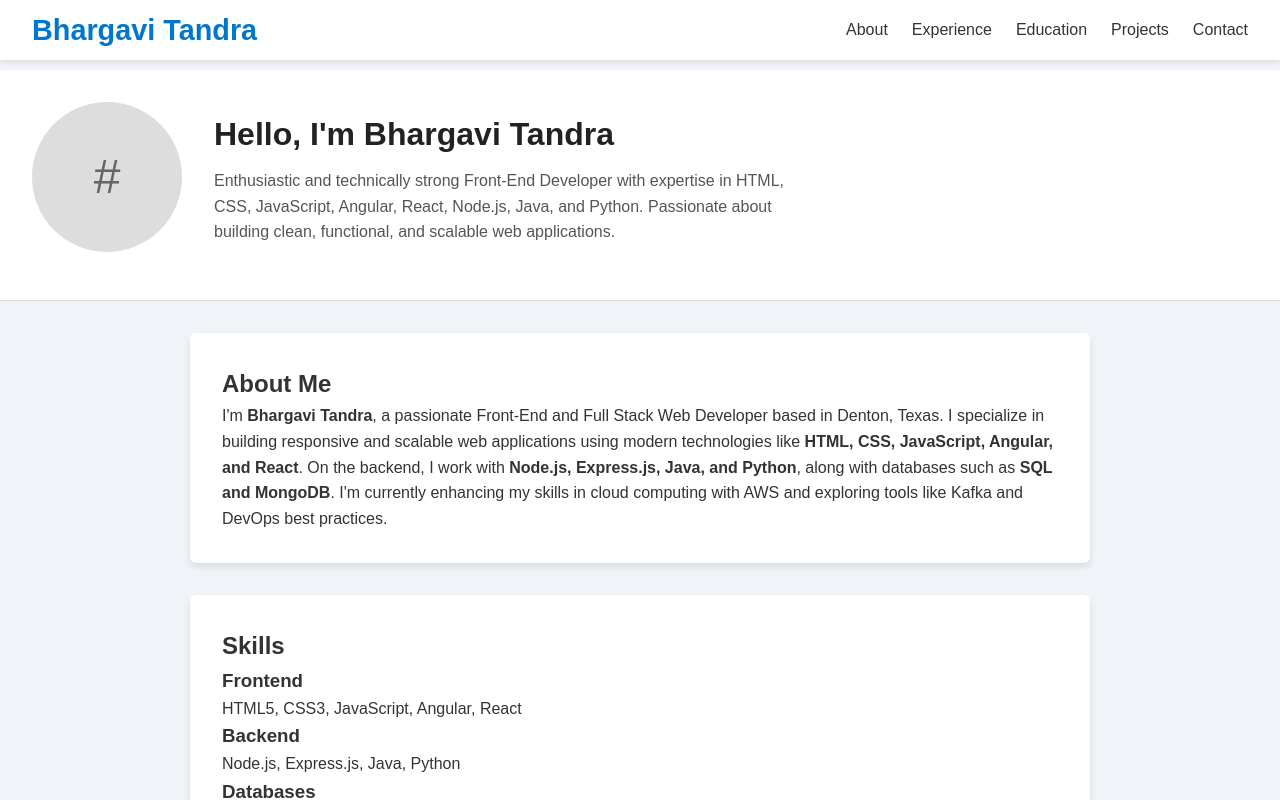
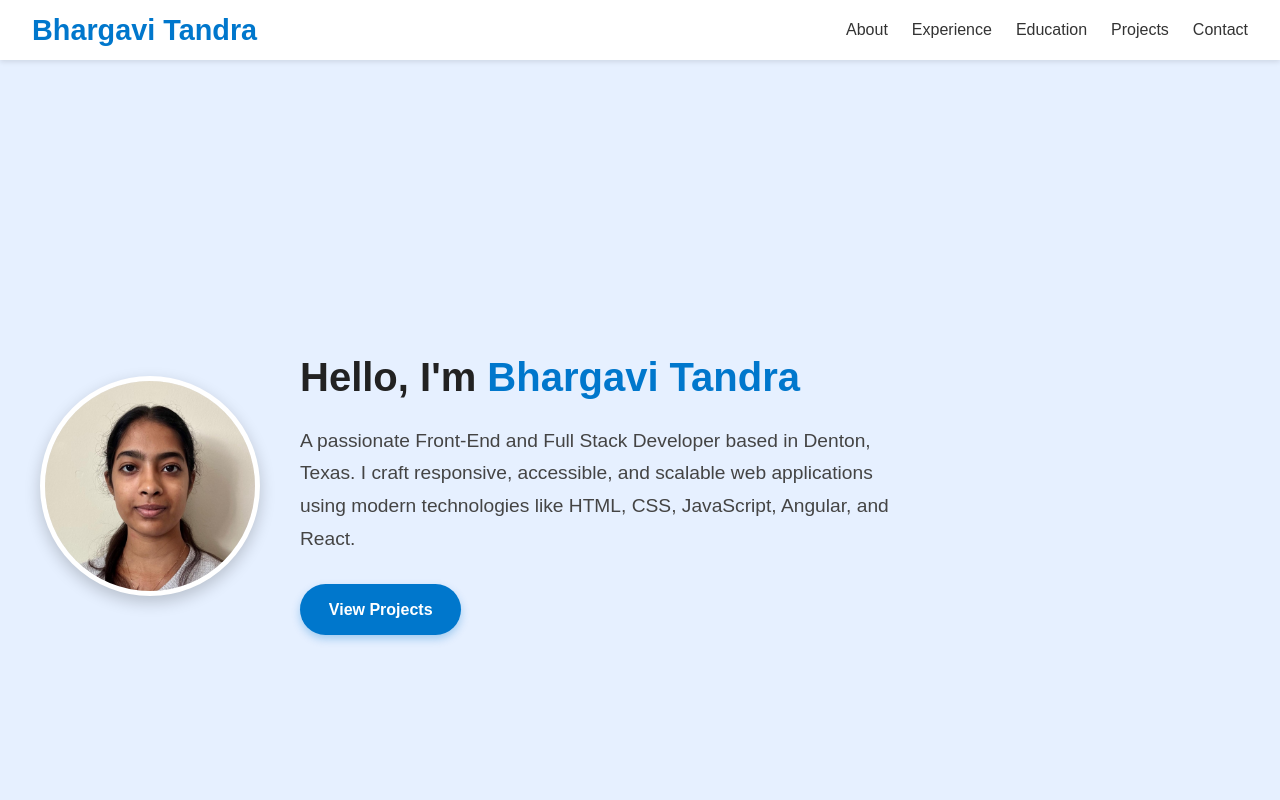
Before and after one commit to Tandra2821/portfolio, a plain HTML site: page index.html in a window 1280 px wide. Shown: the top 800 px of the page. Drawn offline with Linux system fonts and the light colour scheme; files whose address does not match are found by name.

Commit message:
added styling to the portfolio

```diff
--- a/index.html
+++ b/index.html
@@ -24,14 +24,17 @@
 </header>
     </div>
     <div class="hero">
-      <div class="hero-photo">#</div>
-      <div class="hero-text">
-        <h2>Hello, I'm Bhargavi Tandra</h2>
-        <p class="hero-summary">
-          Enthusiastic and technically strong Front-End Developer with expertise in HTML, CSS, JavaScript, Angular, React, Node.js, Java, and Python. Passionate about building clean, functional, and scalable web applications.
-        </p>
-      </div>
-    </div>
+  <div class="hero-photo">
+    <img src="C:\Users\bharg\OneDrive\Desktop\Portfolio\cropped-passport photo.jpeg" alt="Bhargavi Tandra" />
+  </div>
+  <div class="hero-text">
+    <h2>Hello, I'm <span>Bhargavi Tandra</span></h2>
+    <p class="hero-summary">
+      A passionate Front-End and Full Stack Developer based in Denton, Texas. I craft responsive, accessible, and scalable web applications using modern technologies like HTML, CSS, JavaScript, Angular, and React.
+    </p>
+    <a href="#projects" class="hero-btn">View Projects</a>
+  </div>
+</div>
 
 
   <main>
--- a/style.css
+++ b/style.css
@@ -8,10 +8,12 @@
 /* Body with padding to avoid hiding content behind fixed navbar */
 body {
   font-family: 'Poppins', sans-serif;
-  background-color: #f0f4f8;
+  background-color: #e6f0ff; /* soft clean blue */
   color: #333;
   line-height: 1.6;
-  padding-top: 60px; /* same as navbar height */
+  padding-top: 60px;
+  margin: 0;
+  min-height: 100vh;
 }
 
 /* Fixed navbar */
@@ -62,40 +64,95 @@ body {
 
 /* Hero section below navbar */
 .hero {
-  display: flex;
+   display: flex;
+  flex-direction: row;
   align-items: center;
-  padding: 2rem 2rem 3rem 2rem;
-  gap: 2rem;
-  border-bottom: 1px solid #ddd;
-  background-color: #fff;
-  margin-top: 10px; /* optional spacing from navbar */
+  justify-content: space-between;
+  flex-wrap: wrap;
+  padding: 120px 40px 60px; /* top padding to avoid navbar overlap */
+  min-height: 100vh;
+  box-sizing: border-box;
+
+  background:
+    linear-gradient(rgba(255, 255, 255, 0.85), rgba(255, 255, 255, 0.85)),
+    url(""C:\Users\bharg\OneDrive\Desktop\Portfolio\hero bg1.jpeg"") no-repeat center center / cover;
 }
 
-/* Hero photo placeholder */
-.hero-photo {
-  width: 150px;
-  height: 150px;
-  background-color: #ddd;
+.hero-photo img {
+  width: 220px;
+  height: 220px;
+  object-fit: cover;
   border-radius: 50%;
-  display: flex;
-  justify-content: center;
-  align-items: center;
-  font-size: 3rem;
-  color: #666;
-  user-select: none;
+  box-shadow: 0 6px 16px rgba(0, 0, 0, 0.2);
+  border: 5px solid #ffffff;
+  background-color: #eee;
+  transition: transform 0.3s ease;
 }
 
-/* Hero text */
+.hero-photo img:hover {
+  transform: scale(1.05);
+}
+
+.hero-text {
+  flex: 1;
+  min-width: 280px;
+  padding-left: 40px;
+}
+
 .hero-text h2 {
-  font-size: 2rem;
-  margin-bottom: 0.5rem;
+  font-size: 2.5rem;
   color: #222;
+  margin-bottom: 1rem;
+}
+
+.hero-text h2 span {
+  color: #0077cc;
 }
 
 .hero-summary {
-  font-size: 1rem;
-  color: #555;
+  font-size: 1.2rem;
+  color: #444;
+  line-height: 1.7;
+  margin-bottom: 1.8rem;
   max-width: 600px;
+}
+
+.hero-btn {
+  display: inline-block;
+  padding: 0.8rem 1.8rem;
+  background-color: #0077cc;
+  color: #fff;
+  border-radius: 30px;
+  font-weight: 600;
+  text-decoration: none;
+  box-shadow: 0 4px 8px rgba(0, 119, 204, 0.3);
+  transition: background-color 0.3s ease, transform 0.2s ease;
+}
+
+.hero-btn:hover {
+  background-color: #005fa3;
+  transform: translateY(-2px);
+}
+
+/* Responsive - stack layout on small screens */
+@media (max-width: 768px) {
+  .hero {
+    flex-direction: column;
+    text-align: center;
+    padding: 120px 20px 60px;
+  }
+
+  .hero-photo {
+    margin-bottom: 30px;
+  }
+
+  .hero-text {
+    padding: 0;
+  }
+
+  .hero-summary {
+    margin: 0 auto 1.8rem;
+  }
 }
 
 /* Section cards styling */
```
Also changed, not shown: cropped-passport photo.jpeg (added), hero bg1.jpeg (added).
